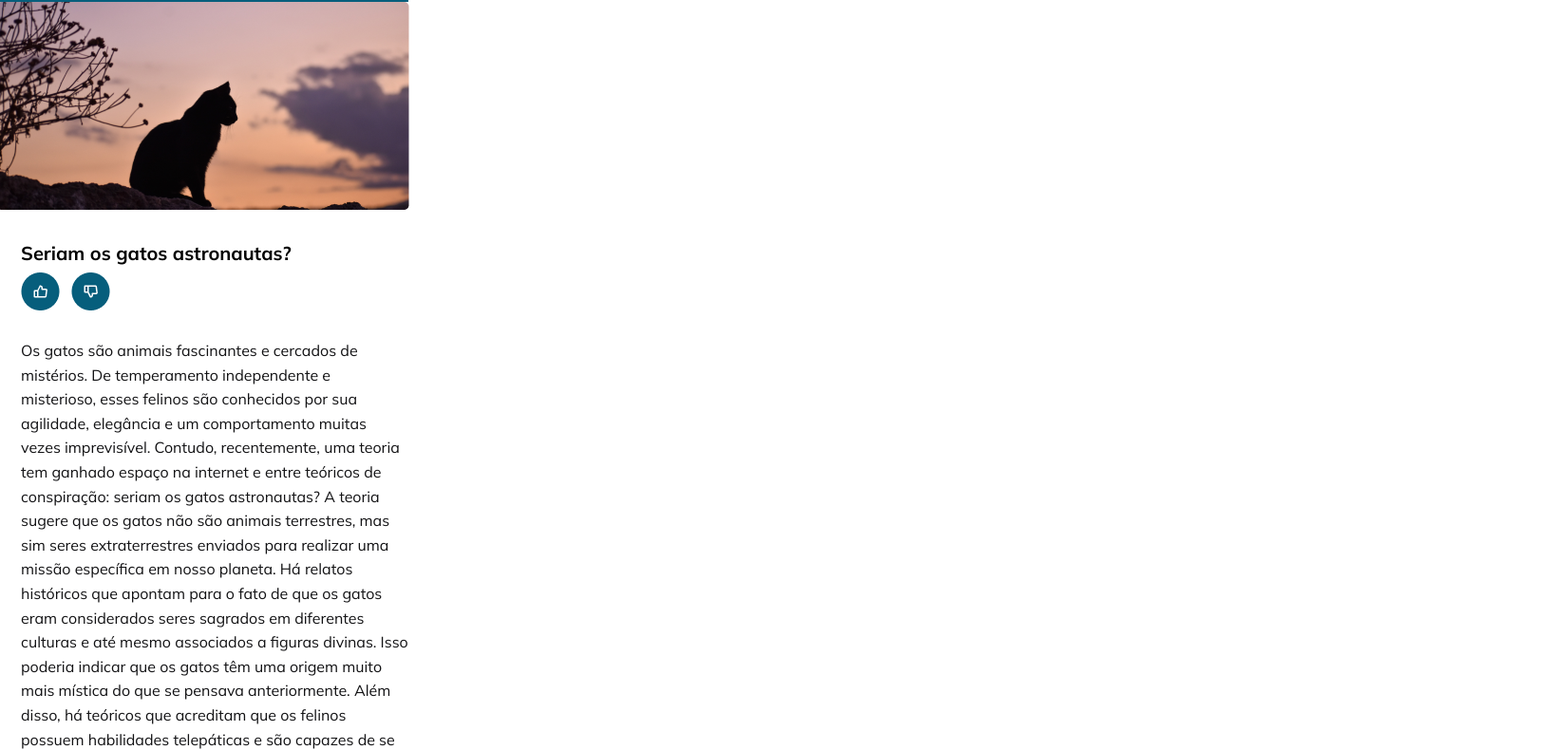
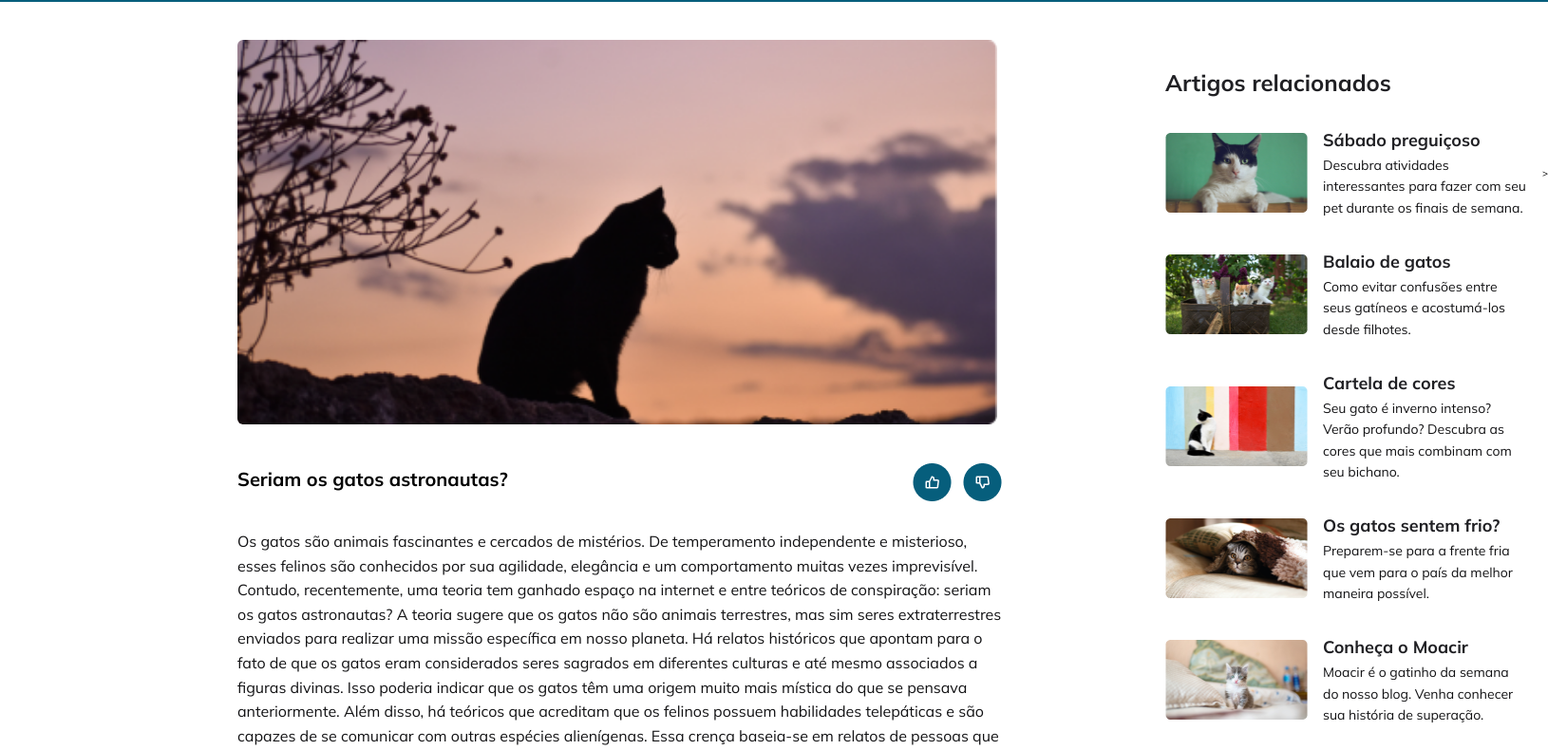
Before and after one commit to felipeslopes2010/cat-blog, a plain HTML site: page index.html in a window 1280 px wide. Shown: the part 75-865 px from the top of the page at 95% size, 1630 px wide, since content can reach past the window. Drawn offline with Linux system fonts and the light colour scheme.

Commit message:
Create desktop Cat Blog

```diff
--- a/index.html
+++ b/index.html
@@ -27,6 +27,7 @@
     </header>
     <main>
         <div class="content-container">
+            <div class="first-container">
             <div class="main-picture">
                 <img src="./assets/cat-main-picture.png" alt="Foto principal de um gato">
             </div>
@@ -58,7 +59,8 @@
                 de maneira incomum durante eventos astronômicos, como uma aurora boreal. Esses e outros indícios foram
                 interpretados como sinais de que os gatos seriam seres interplanetários.
             </p>
-
+        </div>
+        <div class="seccond-container">
             <aside>
                 <h2>Artigos relacionados</h2>
                 <article>
@@ -104,6 +106,7 @@
                 </article>
             </aside>
         </div>
+        </div>
     </main>
 
     <footer>
--- a/styles.css
+++ b/styles.css
@@ -11,7 +11,9 @@ input {
 }
 
 body {
-    max-width: 430px;
+    width: 100%;
+    display: grid;
+    grid-template-columns: 1fr;
 }
 
 header {
@@ -46,11 +48,13 @@ header {
     color: #fff;
 }
 
+.main-picture img {
+    width: 100%;
+    border-radius: 6px;
+}
+
 .title {
     margin-left: 2.2rem;
-}
-
-.title h1 {
     margin-top: 3rem;
 }
 
@@ -123,3 +127,44 @@ footer p{
     text-align: center;
     color: #fff;
 }
+
+@media(min-width: 1000px) {
+
+    body {
+        width: 100%;
+        grid-template-rows: 1fr;
+    }
+
+    .user-input-container input {
+        width: 1080px;
+    }
+
+    .content-container {
+        display: grid;
+        grid-template-columns: 1fr 1fr;
+        padding: 4rem 0rem 4rem 25rem;
+        gap: 15rem;
+    }
+
+    .first-container {
+        width: 805px;
+    }
+
+    .title {
+        display: flex;
+        align-items: center;
+        justify-content: space-between;
+        margin-left: 0;
+    }
+
+    .main-text {
+        margin-left: 0;
+    }
+
+    .main-picture img {
+        width: 800px;
+        height: 405px;
+    }
+
+
+}
```
